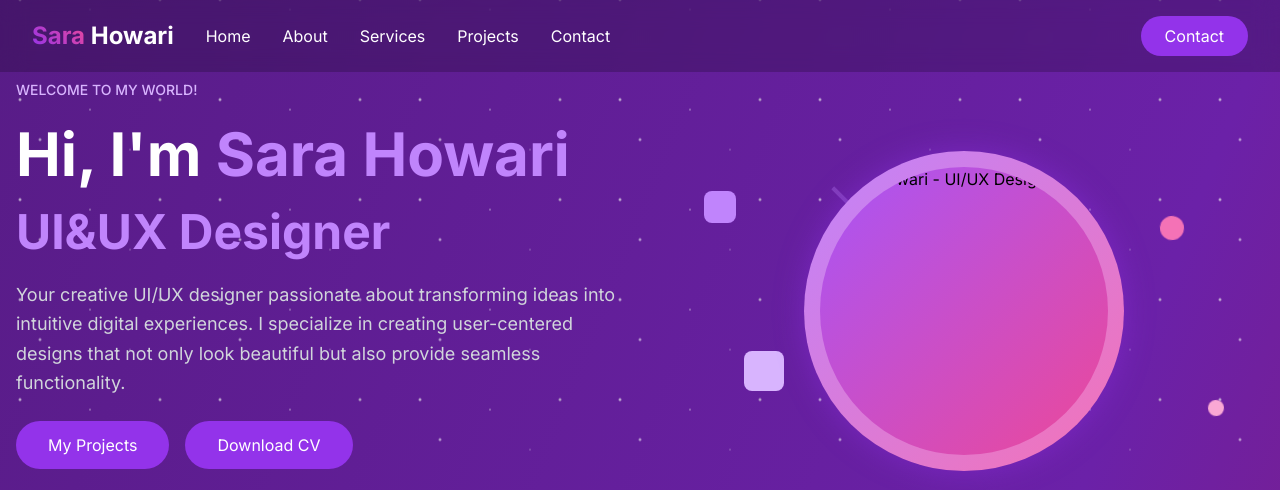
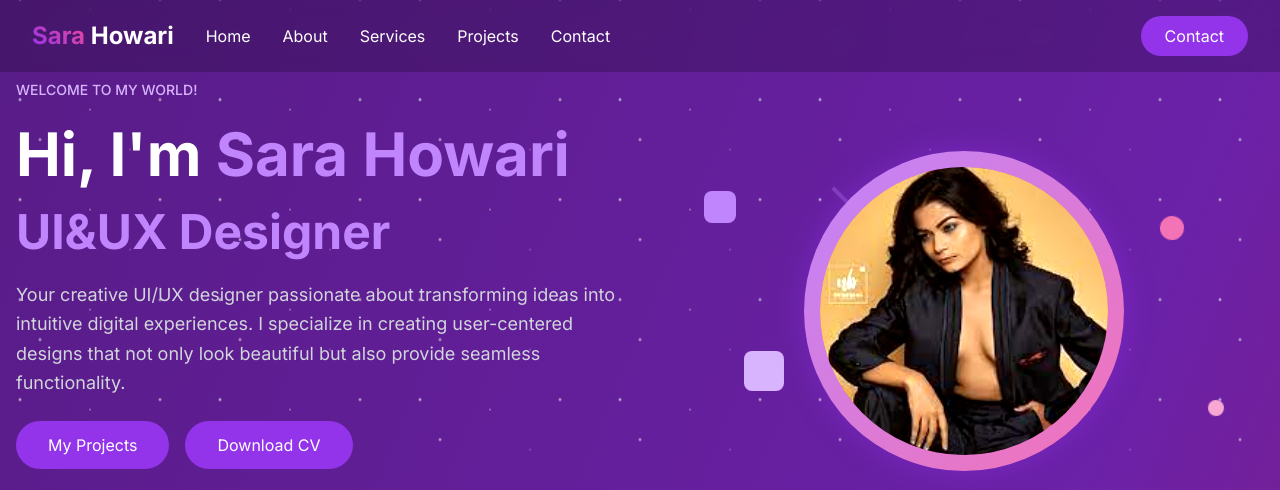
Before and after one commit to devwithsahadat/Portfolio, a plain HTML site: page index.html in a window 1280 px wide. Shown: the top 490 px of the page. Drawn offline with nearby package versions, Linux system fonts and the light colour scheme; the site is published under a folder, as on GitHub Pages, so addresses that start at the root find nothing.

Commit message:
Update index.html

```diff
--- a/index.html
+++ b/index.html
@@ -108,7 +108,7 @@
                         <!-- 3D Avatar with Profile Image -->
                         <div class="w-80 h-80 mx-auto bg-gradient-to-br from-purple-400 to-pink-400 rounded-full flex items-center justify-center p-2 image-glow">
                             <div class="w-72 h-72 bg-gradient-to-br from-purple-500 to-pink-500 rounded-full overflow-hidden">
-                                <img src="/image/profile.jpeg" alt="Sara Howari - UI/UX Designer" class="w-full h-full object-cover profile-image">
+                                <img src="image/profile.jpeg" alt="Sara Howari - UI/UX Designer" class="w-full h-full object-cover profile-image">
                             </div>
                         </div>
                     </div>
```
